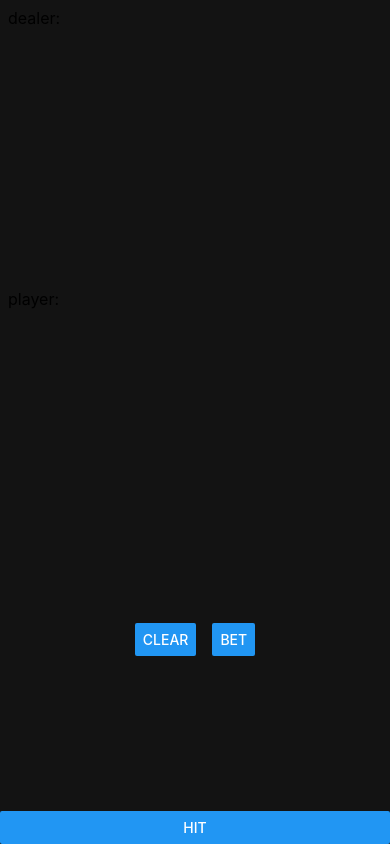
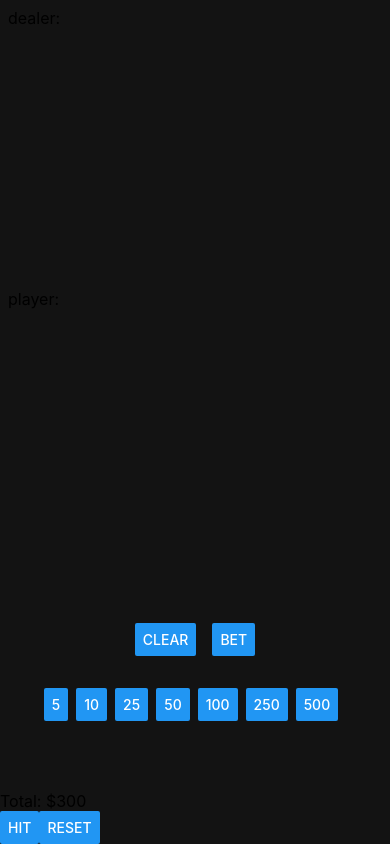
Before and after one commit to mswieboda/black-jack, a React Native app: screen / in a window 390 px wide. Built offline with nearby package versions, Linux system fonts and the light colour scheme.

Commit message:
initial bet UI

```diff
--- a/app/components/black-jack.tsx
+++ b/app/components/black-jack.tsx
@@ -1,7 +1,7 @@
 import React, { Component } from 'react'
 import { action, computed, makeObservable, observable } from 'mobx'
 import { observer } from 'mobx-react'
-import { Button, InteractionManager, StyleSheet, View } from 'react-native'
+import { Button, InteractionManager, StyleSheet, Text, View } from 'react-native'
 import _ from 'lodash'
 import { Hand, Shoot } from 'lib/cards'
 import HandView from './hand-view'
@@ -68,8 +68,13 @@ export default class BlackJack extends Component {
           </View>
           <View style={this.styles.section}>{/* Bet */}</View>
           <Actions hand={this.playerHand} />
-          <View style={this.styles.section}>{/* Chips */}</View>
-          <Button onPress={this.onPressHit} title="Hit" />
+          <View style={this.styles.section}>
+            <Chips canBet={!this.playerHand.hasCards} total={300} />
+          </View>
+          <View style={{flexDirection: 'row'}}>
+            <Button onPress={this.onPressHit} title="Hit" />
+            <Button onPress={this.onPressHit} title="Reset" />
+          </View>
         </View>
       </View>
     )
@@ -158,3 +163,79 @@ class Actions extends Component<ActionsProps> {
     })
   }
 }
+
+interface ChipsProps {
+  canBet?: boolean
+  total: number
+}
+
+const CHIP_DENOMINATIONS = [5, 10, 25, 50, 100, 250, 500]
+
+@observer
+class Chips extends Component<ChipsProps> {
+  constructor(props) {
+    super(props)
+    makeObservable(this)
+  }
+
+  renderChips() {
+    return (
+      <View style={this.styles.chipsRow}>
+        {CHIP_DENOMINATIONS.map((chip, index) => {
+          const useSeparator = index < CHIP_DENOMINATIONS.length + 1
+
+          // TODO: search how to add key to blank <></> React component
+          return (
+            <>
+              <Button onPress={_.noop} title={`${chip}`} />
+              {useSeparator && <View style={this.styles.separator} />}
+            </>
+          )
+        })}
+      </View>
+    )
+  }
+
+  renderTotals() {
+    return (
+      <View style={this.styles.total}>
+        <Text style={this.styles.totalLabel}>
+          Total: ${this.props.total}
+        </Text>
+      </View>
+    )
+  }
+
+  render() {
+    return (
+      <View style={this.styles.container}>
+        {this.props.canBet && this.renderChips()}
+        {this.renderTotals()}
+      </View>
+    )
+  }
+
+  @computed
+  get styles() {
+    return StyleSheet.create({
+      container: {
+        flex: 1,
+      },
+      chipsRow: {
+        flexDirection: 'row',
+        justifyContent: 'center',
+        marginTop: 32,
+      },
+      separator: {
+        width: 8
+      },
+      total: {
+        flex: 1,
+        justifyContent: 'flex-end'
+      },
+      totalLabel: {
+        fontSize: 16
+      }
+    })
+  }
+}
```
